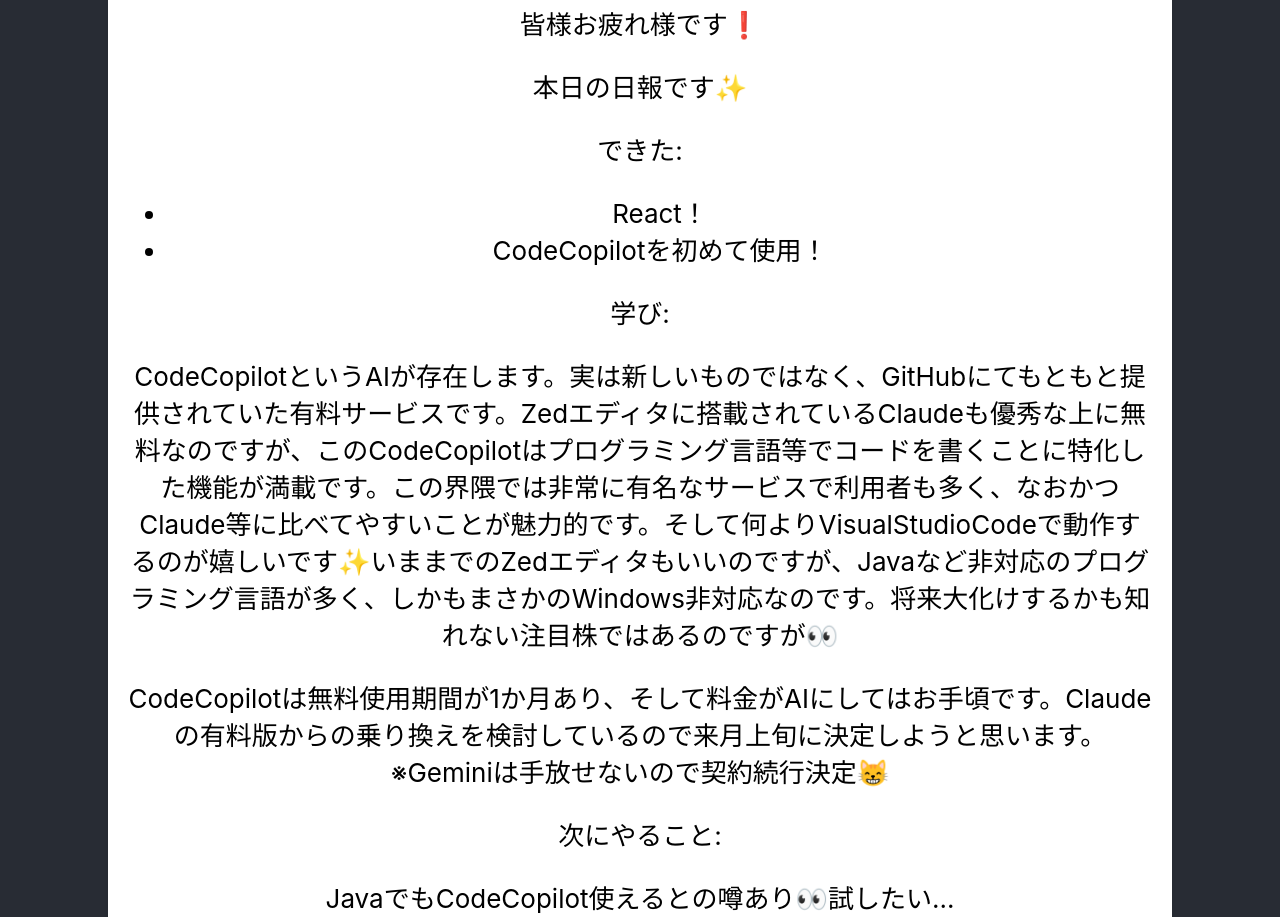
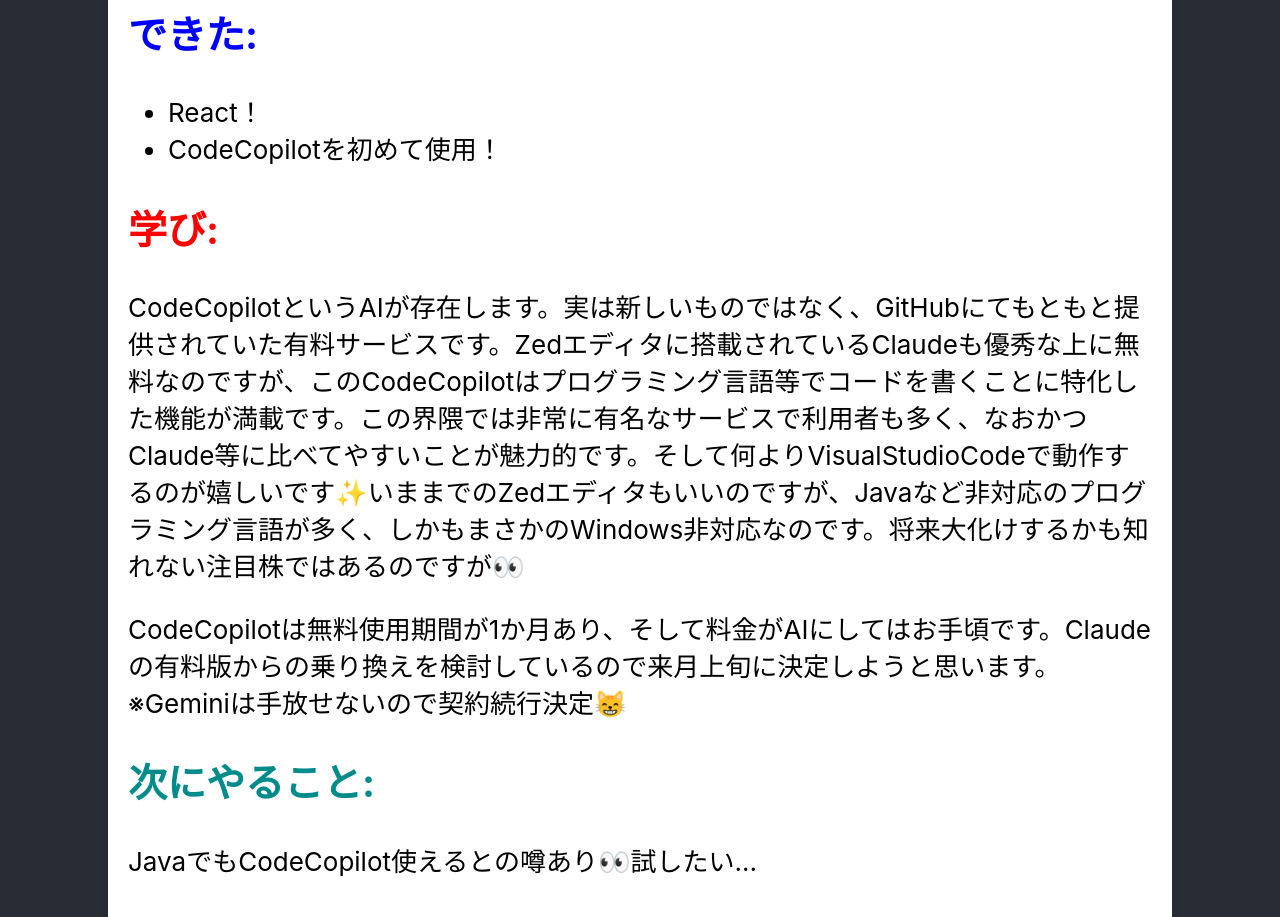
Before and after one commit to schellenbaum036/react-illustration0917, a React (Create React App) app: page / in a window 1280 px wide. Shown: the part 900-1817 px from the top of the page. Built offline with nearby package versions, Linux system fonts and the light colour scheme.

Commit message:
repair css

```diff
--- a/src/App.css
+++ b/src/App.css
@@ -1,6 +1,6 @@
-.App {
+/* .App {
   text-align: center;
-}
+} */
 
 .App-header {
   background-color: #282c34;
--- a/src/App.js
+++ b/src/App.js
@@ -1,6 +1,5 @@
 import React from 'react';
 import './App.css';
-import logo from './logo.svg';
 
 const App = () => {
   return (
@@ -28,19 +27,18 @@
         </div>
         <div className="report">
           <h2>9/17 日報</h2>
-          <p>皆様お疲れ様です❗</p>
-          <p>本日の日報です✨</p>
-          <p>できた:</p>
+
+          <h2 className='blue'>できた:</h2>
           <ul>
             <li>React！</li>
             <li>CodeCopilotを初めて使用！</li>
           </ul>
-          <p>学び:</p>
+          <h2 className='red'>学び:</h2>
           <p>CodeCopilotというAIが存在します。実は新しいものではなく、GitHubにてもともと提供されていた有料サービスです。Zedエディタに搭載されているClaudeも優秀な上に無料なのですが、このCodeCopilotはプログラミング言語等でコードを書くことに特化した機能が満載です。この界隈では非常に有名なサービスで利用者も多く、なおかつClaude等に比べてやすいことが魅力的です。そして何よりVisualStudioCodeで動作するのが嬉しいです✨いままでのZedエディタもいいのですが、Javaなど非対応のプログラミング言語が多く、しかもまさかのWindows非対応なのです。将来大化けするかも知れない注目株ではあるのですが👀</p>
           <p>CodeCopilotは無料使用期間が1か月あり、そして料金がAIにしてはお手頃です。Claudeの有料版からの乗り換えを検討しているので来月上旬に決定しようと思います。※Geminiは手放せないので契約続行決定😸</p>
-          <p>次にやること:</p>
+          <h2 className='cyan'>次にやること:</h2>
           <p>JavaでもCodeCopilot使えるとの噂あり👀試したい…</p>
-          <p>babubabu:</p>
+          <h2 className='pink'>babubabu:</h2>
           <p>9月もあっという間に過ぎていきますね！ついこの前9月になったと思ったばかりなのに…💦今日は久しぶりにハローワークに出頭する日でした。しかし頭の中は別件でいっぱい（笑）用事が済んでからはまっしぐらに立川に向かい、またもReactモードです。そして夜はJava時間にします✨開発環境を自分のPCに整えようと今からワクワクです😊</p>
         </div>
       </header>
```
